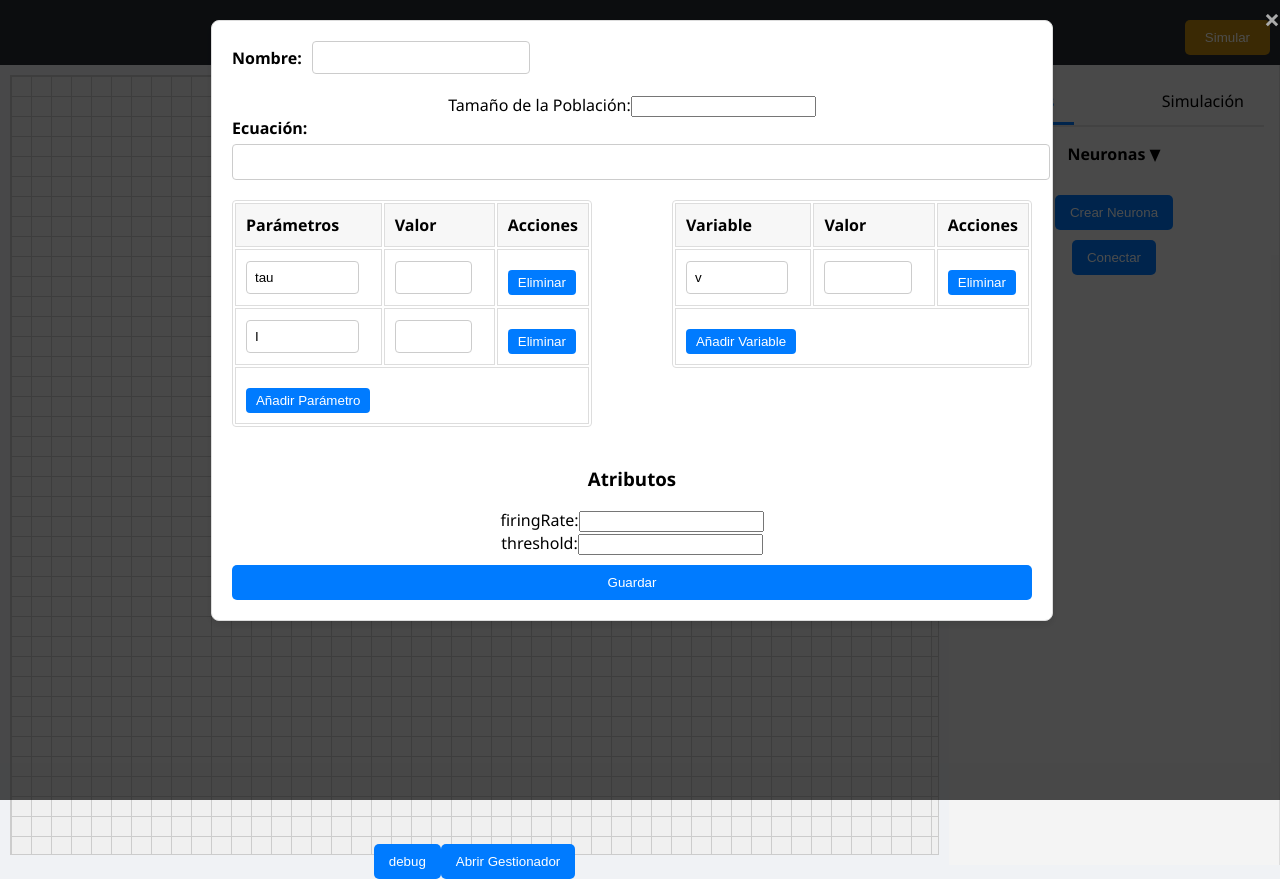
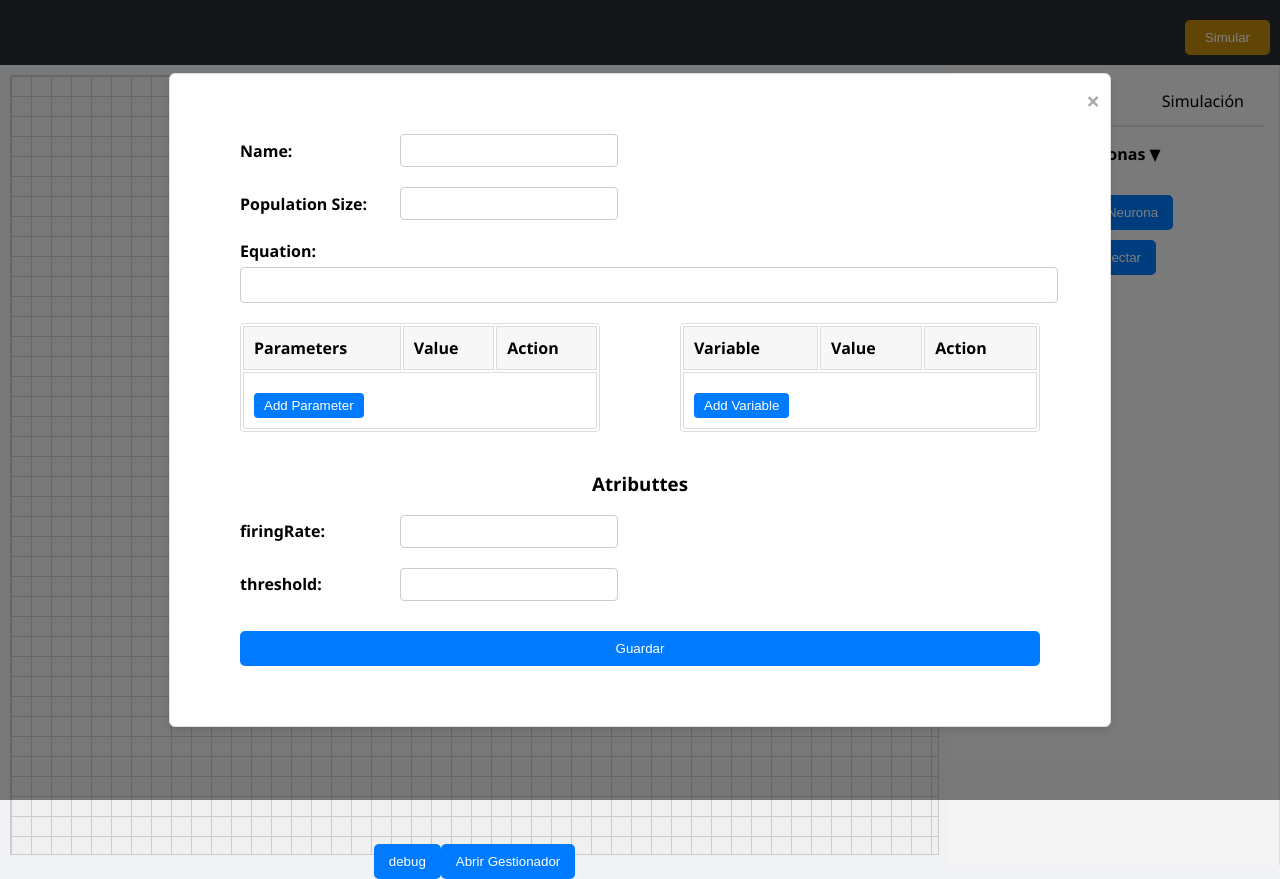
Before and after one commit to Nachowo/ANNarchyGUI, a React (Create React App) app in the folder annarchygui/: page / in a window 1280 px wide. Both pictures are taken after a click on the button "Crear Neurona". Built offline with nearby package versions, Linux system fonts and the light colour scheme.

Commit message:
Empezada generación de código

```diff
--- a/annarchygui/src/App.js
+++ b/annarchygui/src/App.js
@@ -6,6 +6,7 @@ import ContextMenu from './ContextMenu';
 
 function App() {
   const [isConnecting, setIsConnecting] = useState(false);
+  const [items, setItems] = useState([]); // Estado para los items del lienzo
 
   // Maneja el cambio de modo de conexión
   const handleConnectToggle = () => {
@@ -20,8 +21,8 @@ function App() {
         <button className='buttonHeader'>Simular</button>
       </header>
       <div className="App-body">
-        <Lienzo isConnecting={[isConnecting, setIsConnecting]} />
-        <Sidebar onConnectToggle={handleConnectToggle} />
+        <Lienzo isConnecting={[isConnecting, setIsConnecting]} items={items} setItems={setItems} />
+        <Sidebar onConnectToggle={handleConnectToggle} items={items} />
       </div>
     </div>
   );
--- /dev/null
+++ b/annarchygui/src/CodeGenerator.js
@@ -0,0 +1,69 @@
+import React from 'react';
+
+let lienzoRef = null;
+
+/**
+ * Establece la referencia al componente Lienzo.
+ * @param {Object} ref - Referencia al componente Lienzo.
+ */
+export function setLienzoRef(ref) {
+  lienzoRef = ref;
+}
+
+/**
+ * Obtiene las neuronas del lienzo.
+ * @param {Array} items - Lista de elementos en el lienzo.
+ * @returns {Array} - Lista de neuronas.
+ */
+export function getNeurons(items) {
+  return items.filter(item => item.type === 'Población neuronal').map(neuron => ({
+    id: neuron.id,
+    name: neuron.name,
+    quantity: neuron.quantity,
+    equation: neuron.neuron.equation,
+    parameters: neuron.neuron.parameters,
+    variables: neuron.neuron.variables,
+    attributes: neuron.attributes
+  }));
+}
+
+/**
+ * Obtiene las sinapsis del lienzo.
+ * @param {Array} connections - Lista de conexiones en el lienzo.
+ * @param {Array} items - Lista de elementos en el lienzo.
+ * @returns {Array} - Lista de sinapsis.
+ */
+export function getSynapses(connections, items) {
+  return connections.map(connection => {
+    const origen = items.find(item => item.id === connection.origen);
+    const destino = items.find(item => item.id === connection.destino);
+    return {
+      id: connection.id,
+      origen: origen ? origen.name : null,
+      destino: destino ? destino.name : null,
+      attributes: connection.attributes
+    };
+  });
+}
+
+/**
+ * Obtiene el listado de items desde el Lienzo.
+ * @param {Array} items - Lista de elementos en el lienzo.
+ * @returns {Array} - Listado de items.
+ */
+export function getItemsFromLienzo(items) {
+  return items;
+}
+
+const CodeGenerator = ({ items }) => {
+  const handleTestGetItems = () => {
+    const itemsList = getItemsFromLienzo(items);
+    console.log('Items from Lienzo:', itemsList);
+  };
+
+  return (
+    <button onClick={handleTestGetItems}>Probar Obtener Items</button>
+  );
+};
+
+export default CodeGenerator;
--- a/annarchygui/src/Gestionador.css
+++ b/annarchygui/src/Gestionador.css
@@ -6,32 +6,39 @@ body {
 }
 
 .gestionador-container .container {
-  border: 1px solid #ddd;
   border-radius: 8px;
   padding: 20px;
   width: 100%;
   max-width: 800px;
   margin: 20px auto;
   background-color: #fff;
-  box-shadow: 0 4px 8px rgba(0, 0, 0, 0.1);
   overflow-y: auto;
   max-height: 90vh;
   display: flex;
   flex-direction: column;
+  z-index: 1000;
 }
 
-.gestionador-container .header {
+.gestionador-container .header,
+.gestionador-container .population-size,
+.gestionador-container .attribute {
   display: flex;
   align-items: center;
   margin-bottom: 20px;
 }
 
-.header label {
+.header label,
+.population-size label,
+.attribute label {
   font-weight: bold;
   margin-right: 10px;
+  width: 150px; /* Ancho fijo para alinear los textos */
+  text-align: left; /* Alinea el texto a la izquierda */
 }
 
-.header input {
+.header input,
+.population-size input,
+.attribute input {
   width: 200px;
   padding: 8px;
   border: 1px solid #ccc;
@@ -118,3 +125,11 @@ body {
   margin-top: 20px;
   background-color: #eaeaea;
 }
+
+.gestionador-container .close {
+  position: absolute;
+  top: 10px;
+  right: 10px;
+  font-size: 24px;
+  cursor: pointer;
+}
--- a/annarchygui/src/Gestionador.js
+++ b/annarchygui/src/Gestionador.js
@@ -2,20 +2,26 @@ import React, { useState, useEffect } from "react";
 import "./Gestionador.css";
 
 function Gestionador({ neuron, onSave }) {
+  const [name, setName] = useState(neuron.name || '');
   const [equation, setEquation] = useState(neuron.neuron.equation);
   const [parameters, setParameters] = useState(Object.entries(neuron.neuron.parameters || {}).map(([name, value]) => ({ name, value })));
   const [variables, setVariables] = useState(Object.entries(neuron.neuron.variables || {}).map(([name, value]) => ({ name, value })));
   const [attributes, setAttributes] = useState(Object.entries(neuron.attributes || {}).map(([name, value]) => ({ name, value })));
-  const [quantity, setquantity] = useState(neuron.quantity || '');
+  const [quantity, setQuantity] = useState(neuron.quantity || '');
 
   useEffect(() => {
     console.log(neuron);
+    setName(neuron.name || '');
     setEquation(neuron.neuron.equation);
     setParameters(Object.entries(neuron.neuron.parameters || {}).map(([name, value]) => ({ name, value })));
     setVariables(Object.entries(neuron.neuron.variables || {}).map(([name, value]) => ({ name, value })));
     setAttributes(Object.entries(neuron.attributes || {}).map(([name, value]) => ({ name, value })));
-    setquantity(neuron.quantity || '');
+    setQuantity(neuron.quantity || '');
   }, [neuron]);
+
+  const handleNameChange = (e) => {
+    setName(e.target.value);
+  };
 
   const handleEquationChange = (e) => {
     setEquation(e.target.value);
@@ -39,8 +45,8 @@ function Gestionador({ neuron, onSave }) {
     setAttributes(newAttributes);
   };
 
-  const handlequantityChange = (e) => {
-    setquantity(e.target.value);
+  const handleQuantityChange = (e) => {
+    setQuantity(e.target.value);
   };
 
   const addParameter = () => {
@@ -62,6 +68,7 @@ function Gestionador({ neuron, onSave }) {
   const handleSave = () => {
     const updatedNeuron = {
       ...neuron,
+      name,
       neuron: {
         ...neuron.neuron,
         equation,
@@ -87,24 +94,24 @@ function Gestionador({ neuron, onSave }) {
     <div className="container">
       {/* Encabezado */}
       <div className="header">
-        <label htmlFor="nombre">Nombre:</label>
-        <input type="text" id="nombre" defaultValue={neuron.name} />
+        <label htmlFor="nombre">Name:</label>
+        <input type="text" id="nombre" value={name} onChange={handleNameChange} />
       </div>
 
       {/* Tamaño de la Población */}
       <div className="population-size">
-        <label htmlFor="quantity">Tamaño de la Población:</label>
+        <label htmlFor="quantity">Population Size:</label>
         <input
           type="text"
           id="quantity"
           value={quantity}
-          onChange={handlequantityChange}
+          onChange={handleQuantityChange}
         />
       </div>
 
       {/* Ecuación */}
       <div className="equation">
-        <label htmlFor="equation">Ecuación:</label>
+        <label htmlFor="equation">Equation:</label>
         <input
           type="text"
           id="equation"
@@ -120,9 +127,9 @@ function Gestionador({ neuron, onSave }) {
           <table className="table">
             <thead>
               <tr>
-                <th>Parámetros</th>
-                <th>Valor</th>
-                <th>Acciones</th>
+                <th>Parameters</th>
+                <th>Value</th>
+                <th>Action</th>
               </tr>
             </thead>
             <tbody>
@@ -149,7 +156,7 @@ function Gestionador({ neuron, onSave }) {
               ))}
               <tr>
                 <td colSpan="3">
-                  <button onClick={addParameter}>Añadir Parámetro</button>
+                  <button onClick={addParameter}>Add Parameter</button>
                 </td>
               </tr>
             </tbody>
@@ -162,8 +169,8 @@ function Gestionador({ neuron, onSave }) {
             <thead>
               <tr>
                 <th>Variable</th>
-                <th>Valor</th>
-                <th>Acciones</th>
+                <th>Value</th>
+                <th>Action</th>
               </tr>
             </thead>
             <tbody>
@@ -190,7 +197,7 @@ function Gestionador({ neuron, onSave }) {
               ))}
               <tr>
                 <td colSpan="3">
-                  <button onClick={addVariable}>Añadir Variable</button>
+                  <button onClick={addVariable}>Add Variable</button>
                 </td>
               </tr>
             </tbody>
@@ -200,7 +207,7 @@ function Gestionador({ neuron, onSave }) {
 
       {/* Atributos */}
       <div className="attributes">
-        <h3>Atributos</h3>
+        <h3>Atributtes</h3>
         {attributes.map((attribute, index) => (
           <div key={index} className="attribute">
             <label>{attribute.name}:</label>
--- a/annarchygui/src/Lienzo.css
+++ b/annarchygui/src/Lienzo.css
@@ -111,26 +111,36 @@
 }
 
 .gestionador-container {
-  position: fixed;  /* Asegura que el gestionador esté en una posición fija */
+  display: flex;
+  justify-content: center;
+  align-items: center;
+  position: fixed;
   top: 0;
   left: 0;
-  right: 0;
-  bottom: 0;
-  background-color: rgba(0, 0, 0, 0.7);  /* Un fondo semi-transparente para resaltar el contenido */
-  overflow: hidden; /* Desactiva el desplazamiento en el contenedor */
+  width: 100%;
+  height: 100%;
+  background-color: rgba(0, 0, 0, 0.5);
   z-index: 1000;
 }
 
-.gestionador-container .close {
-  color: #aaa;
-  float: right;
-  font-size: 28px;
-  font-weight: bold;
+.gestionador-content {
+  position: relative;
+  border: 1px solid #ddd;
+  border-radius: 6px;
+  padding: 20px;
+  width: 100%;
+  max-width: 900px;
+  background-color: #fff;
+  box-shadow: 0 4px 8px rgba(0, 0, 0, 0.1);
+  max-height: 90vh;
+  display: flex;
+  flex-direction: column;
 }
 
-.gestionador-container .close:hover,
-.gestionador-container .close:focus {
-  color: black;
-  text-decoration: none;
+.gestionador-container .close {
+  position: absolute;
+  top: 10px;
+  right: 10px;
+  font-size: 24px;
   cursor: pointer;
 }
--- a/annarchygui/src/Sidebar.css
+++ b/annarchygui/src/Sidebar.css
@@ -103,3 +103,38 @@ button:hover {
 .headerSidebar a:hover {
   color: #0056b3; /* Color al pasar el ratón por encima */
 }
+
+.gestionador-container {
+  display: flex;
+  justify-content: center;
+  align-items: center;
+  position: fixed;
+  top: 0;
+  left: 0;
+  width: 100%;
+  height: 100%;
+  background-color: rgba(0, 0, 0, 0.5);
+  z-index: 1000;
+}
+
+.gestionador-content {
+  position: relative;
+  border: 1px solid #ddd;
+  border-radius: 6px;
+  padding: 20px;
+  width: 100%;
+  max-width: 900px;
+  background-color: #fff;
+  box-shadow: 0 4px 8px rgba(0, 0, 0, 0.1);
+  max-height: 90vh;
+  display: flex;
+  flex-direction: column;
+}
+
+.gestionador-container .close {
+  position: absolute;
+  top: 10px;
+  right: 10px;
+  font-size: 24px;
+  cursor: pointer;
+}
--- a/annarchygui/src/Sidebar.js
+++ b/annarchygui/src/Sidebar.js
@@ -1,8 +1,9 @@
 import React, { useState } from 'react';
 import './Sidebar.css';
 import Gestionador from './Gestionador'; // Importa el componente Gestionador
+import CodeGenerator from './CodeGenerator'; // Importa el componente CodeGenerator
 
-function Sidebar({ onConnectToggle }) {
+function Sidebar({ onConnectToggle, items }) {
   const [activeTab, setActiveTab] = useState('Opciones');
   const [simulationTime, setSimulationTime] = useState(0);
   const [customModels, setCustomModels] = useState([]);
@@ -13,8 +14,8 @@ function Sidebar({ onConnectToggle }) {
     quantity: '',
     neuron: {
       equation: '',
-      parameters: { tau: '', I: '' },
-      variables: { v: '' },
+      parameters: { },
+      variables: {  },
     },
     attributes: { firingRate: '', threshold: '' },
   });
@@ -143,6 +144,7 @@ function Sidebar({ onConnectToggle }) {
               onChange={(e) => setSimulationTime(e.target.value)}
             />
           </div>
+          <CodeGenerator items={items} />
         </div>
       )}
 
@@ -152,8 +154,10 @@ function Sidebar({ onConnectToggle }) {
       {/* Gestionador para crear neuronas personalizadas */}
       {showGestionador && (
         <div className="gestionador-container">
-          <span className="close" onClick={() => setShowGestionador(false)}>&times;</span>
-          <Gestionador neuron={newModel} onSave={handleSaveModel} />
+          <div className="gestionador-content">
+            <span className="close" onClick={() => setShowGestionador(false)}>&times;</span>
+            <Gestionador neuron={newModel} onSave={handleSaveModel} />
+          </div>
         </div>
       )}
     </div>
```
Also changed, not shown: annarchygui/src/Lienzo.js (+6 -5 lines).
